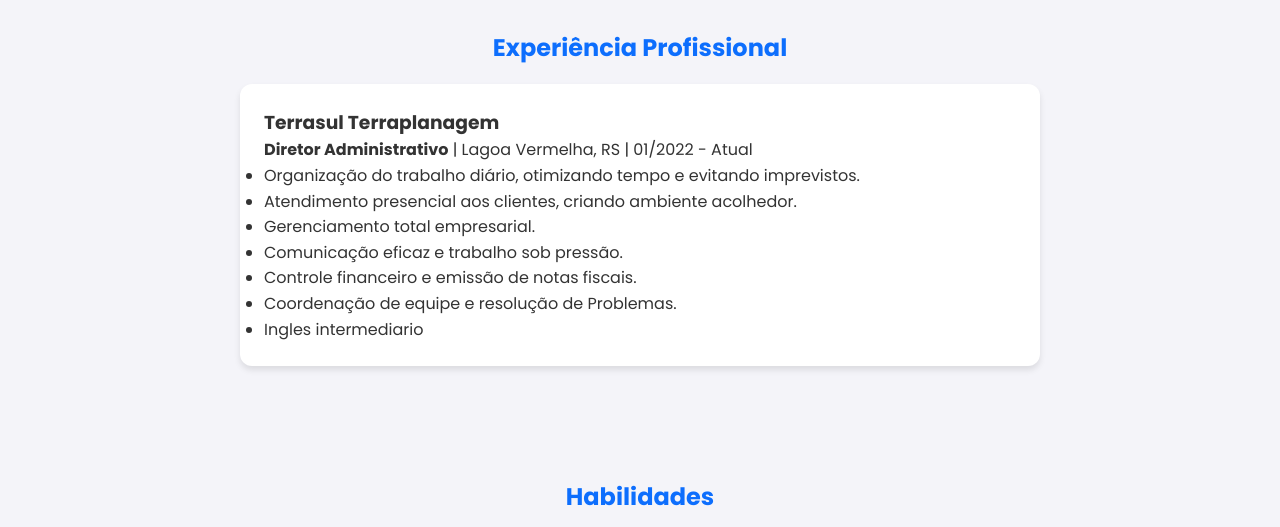
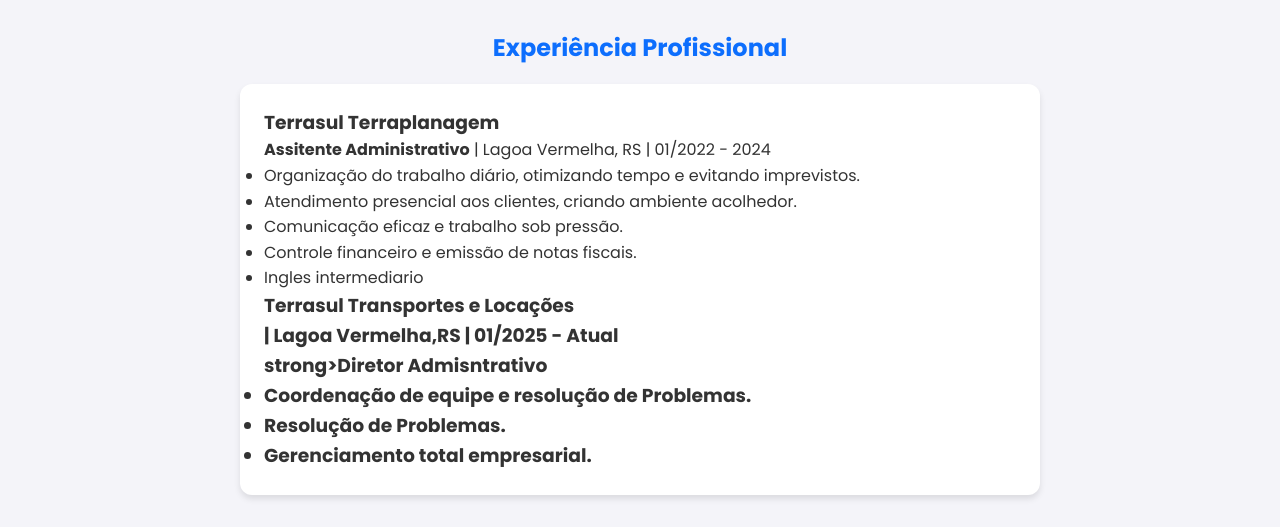
Before and after one commit to DALMOL1N/portifolio, a plain HTML site: page index.html in a window 1280 px wide. Shown: the part 900-1427 px from the top of the page. Drawn offline with Linux system fonts and the light colour scheme.

Commit message:
Update index.html

```diff
--- a/index.html
+++ b/index.html
@@ -48,15 +48,19 @@
     <h2>Experiência Profissional</h2>
     <div class="card">
       <h3>Terrasul Terraplanagem</h3>
-      <p><strong>Diretor Administrativo</strong> | Lagoa Vermelha, RS | 01/2022 - Atual</p>
+      <p><strong>Assitente Administrativo</strong> | Lagoa Vermelha, RS | 01/2022 - 2024</p>
       <ul>
         <li>Organização do trabalho diário, otimizando tempo e evitando imprevistos.</li>
         <li>Atendimento presencial aos clientes, criando ambiente acolhedor.</li>
-        <li>Gerenciamento total empresarial.</li>
         <li>Comunicação eficaz e trabalho sob pressão.</li>
         <li>Controle financeiro e emissão de notas fiscais.</li>
+        <li>Ingles intermediario</li>
+
+        <h3>Terrasul Transportes e Locações<h3> | Lagoa Vermelha,RS | 01/2025 - Atual
+        <p>strong>Diretor Admisntrativo</p>
         <li>Coordenação de equipe e resolução de Problemas.</li>
-        <li>Ingles intermediario</li>
+        <li>Resolução de Problemas.</li>
+        <li>Gerenciamento total empresarial.</li>
       </ul>
     </div>
   </section>
```
